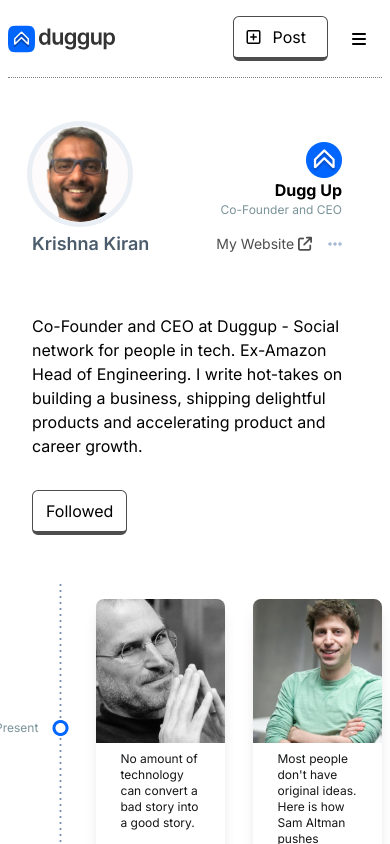
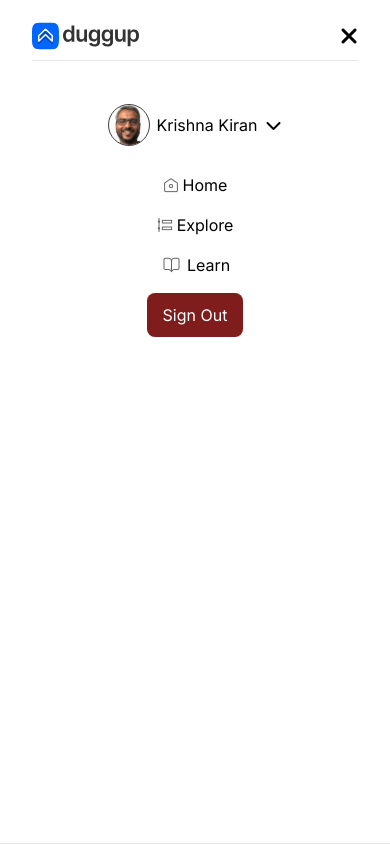
Before and after one commit to iamalhera/duggup-profile-asssessment, a SvelteKit app: page / in a window 390 px wide. Both pictures are taken after a click on the button 359 px from the left and 38 px from the top of the page. Shown: the top 844 px of the page. Built offline with nearby package versions, Linux system fonts and the light colour scheme.

Commit message:
feat: modal for menubar and its functionality

```diff
--- a/src/app.css
+++ b/src/app.css
@@ -52,3 +52,13 @@
   ::-webkit-scrollbar-thumb:hover {
     background-color: #a8bbbf;
   }
+
+  .signout{
+    background-color: #7F1C1C;
+    color: white;
+    padding: 10px 16px;
+    border-radius: 0.5rem;
+  }
+  .signout:hover{
+    background-color: #510707;
+  }
--- a/src/components/Header.svelte
+++ b/src/components/Header.svelte
@@ -1,5 +1,7 @@
 <script>
     import CTA from "./CTA.svelte";
+    import {openModal} from "../store";
+    import ProfileButton from "./ProfileButton.svelte";
     export let personalData;
 </script>
 <div class="sticky top-0 z-10 bg-white opacity-100">
@@ -26,12 +28,14 @@
                     <span class="pr-2">Post</span>
                 </div>
             </CTA>
-            <div class="items-center justify-center gap-2 cursor-pointer hidden md:flex p-1 hover:bg-slate-200 hover:rounded-md">
+            <ProfileButton personalData={personalData}/>
+            <!-- <ProfileButton personalData={personalData}/> -->
+            <!-- <div class="items-center justify-center gap-2 cursor-pointer hidden md:flex p-1 hover:bg-slate-200 hover:rounded-md">
                 <span class="outline overflow-hidden outline-1 rounded-full outline-neutral-700"><img class="w-10 h-10" src={personalData.profile_pic} alt={personalData.name}></span>
                 <p>{personalData.name}</p>
                 <i class="fa-solid fa-chevron-down"></i>
-            </div>
-            <button class="flex md:hidden mx-4"><i class="fa-solid fa-bars"></i></button>
+            </div> -->
+            <button on:click={()=> $openModal=true} class="flex md:hidden mx-4"><i class="fa-solid fa-bars"></i></button>
         </div>
     </div>
     <hr class="dotted-line">
--- /dev/null
+++ b/src/components/ProfileButton.svelte
@@ -0,0 +1,9 @@
+<script>
+export let personalData ;
+import { openModal } from "../store";
+</script>
+<div class={"items-center justify-center gap-2 cursor-pointer md:flex p-1 hover:bg-slate-200 hover:rounded-md " + ($openModal ? "flex p-3": "hidden")}>
+    <span class="outline overflow-hidden outline-1 rounded-full outline-neutral-700"><img class="w-10 h-10" src={personalData.profile_pic} alt={personalData.name}></span>
+    <p>{personalData.name}</p>
+    <i class="fa-solid fa-chevron-down"></i>
+</div>
--- a/src/routes/+layout.svelte
+++ b/src/routes/+layout.svelte
@@ -1,5 +1,61 @@
 <script>
-    import "../app.css";
+  import "../app.css";
+  import ProfileButton from "../components/ProfileButton.svelte";
+  import { openModal } from "../store";
+  import { onMount } from "svelte";
+  import { profileDataStore } from "../store/profileStore";
+
+  let personalData={};
+
+  onMount(() => {
+        const unsubscribe = profileDataStore.subscribe((data) => {
+            if (data) {
+                personalData = data.personalData;
+            }
+        });
+        return unsubscribe;
+    });
+
+
   </script>
+{#if $openModal}
+<div class="fixed top-0 left-0 w-screen h-screen border-b bg-white z-50 flex flex-col gap-8 p-5 px-8 md:hidden">
+    <div class="flex items-center justify-between gap-4 border-b pb-2">
+        <h1 class="font-semibold">
+            <img src="/assets/duggup_logo.svg" alt="">
+        </h1>
+        <button on:click={() => ($openModal = false)} class="outline-none border-none">
+            <i class="fa-solid fa-xmark text-2xl"></i>
+        </button>
+    </div>
+    <div class="flex flex-col gap-4 flex-1 items-center">
+        <ProfileButton personalData={personalData}/>
+      <div id="home" class="flex items-center justify-center cursor-pointer gap-1">
+        <img class="object-none" src="/assets/home_icon.jpg" alt="home">
+        <span>Home</span>
+      </div>
+      <div id="explore" class="flex items-center justify-center cursor-pointer gap-1">
+        <img class="object-none" src="/assets/explore_icon.jpg" alt="explore">
+        <span>Explore</span>
+      </div>
+      <div id="learn" class="flex items-center justify-center cursor-pointer gap-1">
+        <img class="object-none" src="/assets/learn_icon.jpg" alt="learn">
+        <span>Learn</span>
+      </div>
+      <button class="signout">Sign Out</button>
 
-  <slot />
+        <!-- <button class="border-none outline-none p-2 cursor-pointer text-left">
+            <p class="duration-200 group-hover:pl-2 text-xl font-semibold">Product <i class="fa-solid fa-chevron-right text-xl pl-4" /></p>
+        </button>
+        <button class="border-none outline-none p-2 group duration-200 cursor-pointer text-left">
+            <p class="duration-200 group-hover:pl-2 poppins text-3xl font-semibold">Reviews <i class="fa-solid fa-chevron-right text-xl pl-4" /></p>
+        </button>
+        <button class="border-none outline-none p-2 group duration-200 cursor-pointer text-left">
+            <p class="duration-200 group-hover:pl-2 poppins text-3xl font-semibold">FAQs <i class="fa-solid fa-chevron-right text-xl pl-4" /></p>
+        </button> -->
+    </div>
+    <!-- <div class="flex flex-col items-center justify-center">
+    </div> -->
+</div>
+{/if}
+<slot />
--- /dev/null
+++ b/src/store/index.js
@@ -0,0 +1,3 @@
+import {  writable } from "svelte/store";
+
+export const openModal =writable(false);
```
